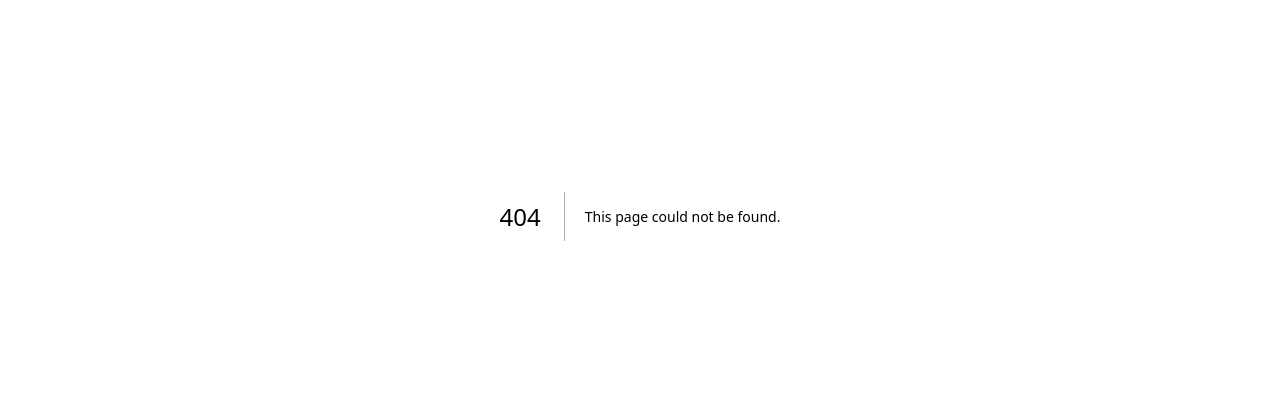
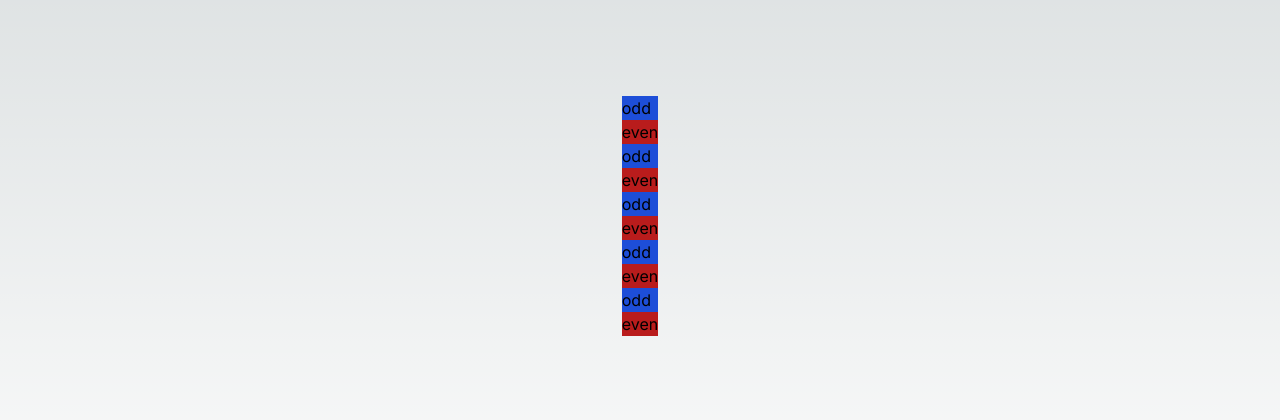
Before and after one commit to nicolaskruger/get-start-tailwind, a Next.js app: page /odd-even in a window 1280 px wide. Before the commit this address had no page. Shown: the part 184-604 px from the top of the page. Built offline with nearby package versions, Linux system fonts and the light colour scheme.

Commit message:
style: :lipstick: even odd

```diff
--- /dev/null
+++ b/src/app/odd-even/page.tsx
@@ -0,0 +1,12 @@
+import { CenterAllScreen } from "@/components/center-all-screen";
+import { OddEven } from "@/components/odd-even";
+
+const Page = () => {
+  return (
+    <CenterAllScreen>
+      <OddEven />
+    </CenterAllScreen>
+  );
+};
+
+export default Page;
--- /dev/null
+++ b/src/components/odd-even.tsx
@@ -0,0 +1,18 @@
+const OddEven = () => {
+  return (
+    <ul>
+      {"_"
+        .repeat(10)
+        .split("")
+        .map((_, i) => {
+          return (
+            <li className="odd:bg-blue-700 even:bg-red-700" key={i}>
+              {i % 2 === 0 ? "odd" : "even"}
+            </li>
+          );
+        })}
+    </ul>
+  );
+};
+
+export { OddEven };
```
